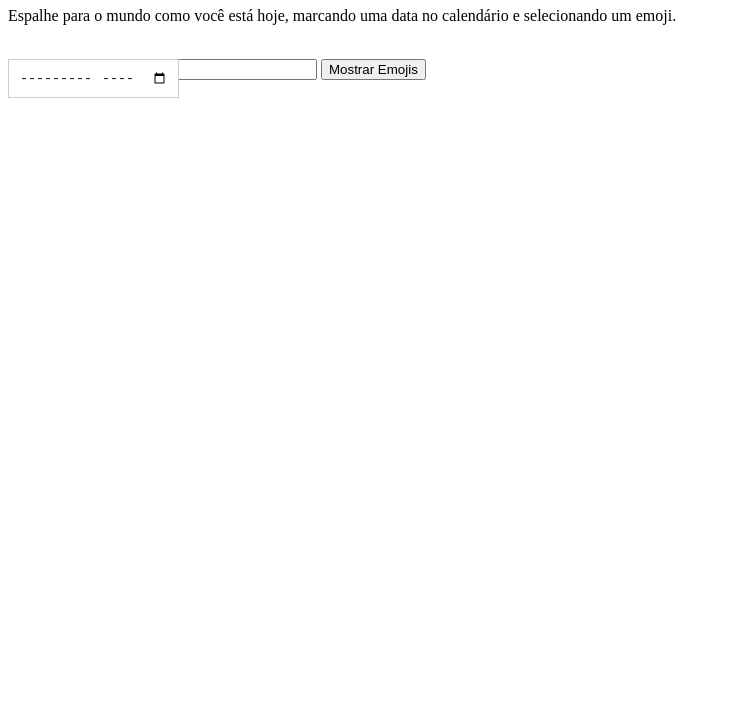
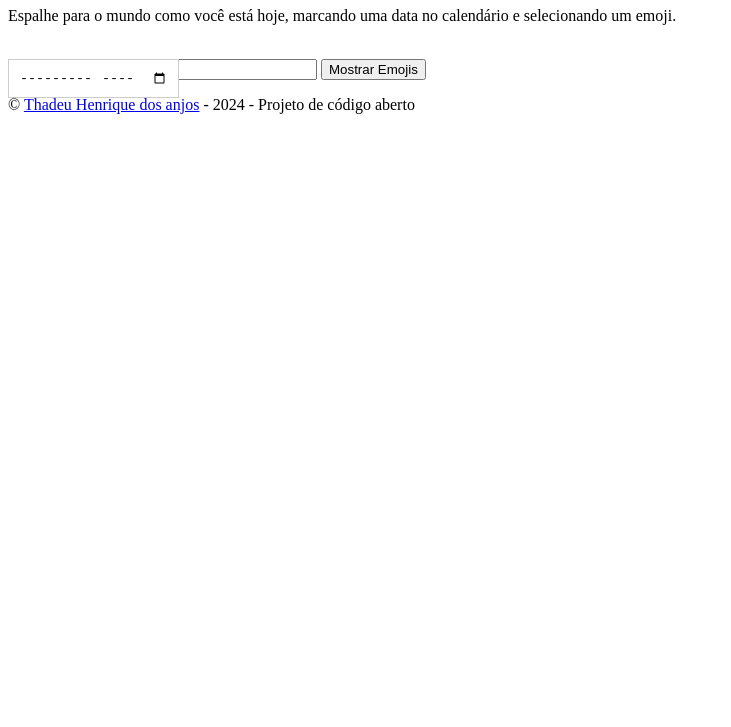
Before and after one commit to thadeu220v/calendario-de-humor, a plain HTML site: page index.html in a window 1280 px wide. Shown: the part 73-800 px from the top of the page, without its empty margins (0-731 px from the left). Drawn offline with Linux system fonts and the light colour scheme.

Commit message:
Adicionado notas de rodapé do desenvolvedor

```diff
--- a/index.html
+++ b/index.html
@@ -51,6 +51,7 @@
 </head>
 
 <body>
+    <main>
     <h1>Calendário de humor</h1>
     <p>Espalhe para o mundo como você está hoje, marcando uma data no calendário e selecionando um emoji.</p>
     <br>
@@ -119,6 +120,10 @@
             }
         });
     </script>
+</main>
+<footer>
+    <p>&copy; <a href="https://www.github.com/thadeu220v">Thadeu Henrique dos anjos</a> - 2024 - Projeto de código aberto</p>
+</footer>
 </body>
 
 </html>
```
